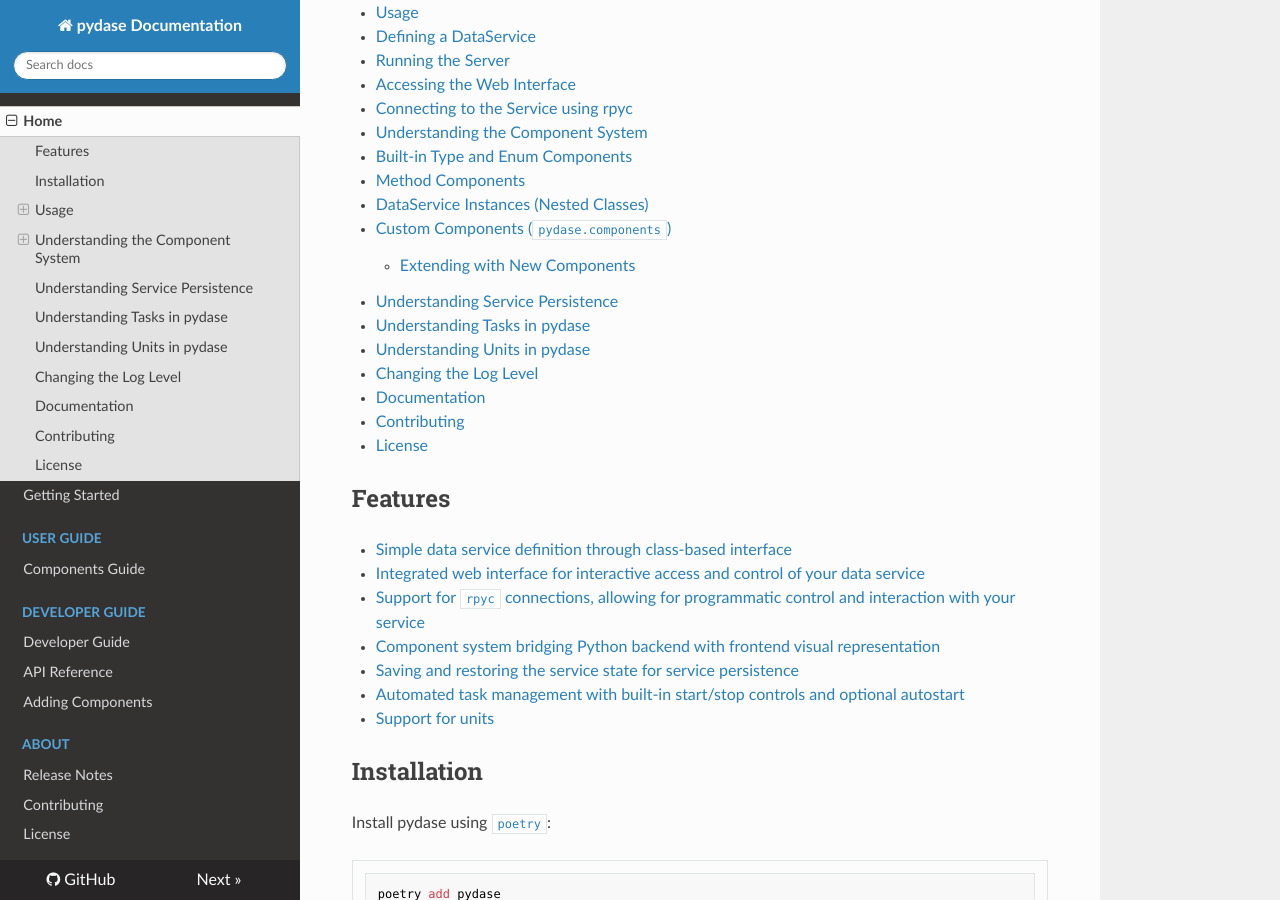
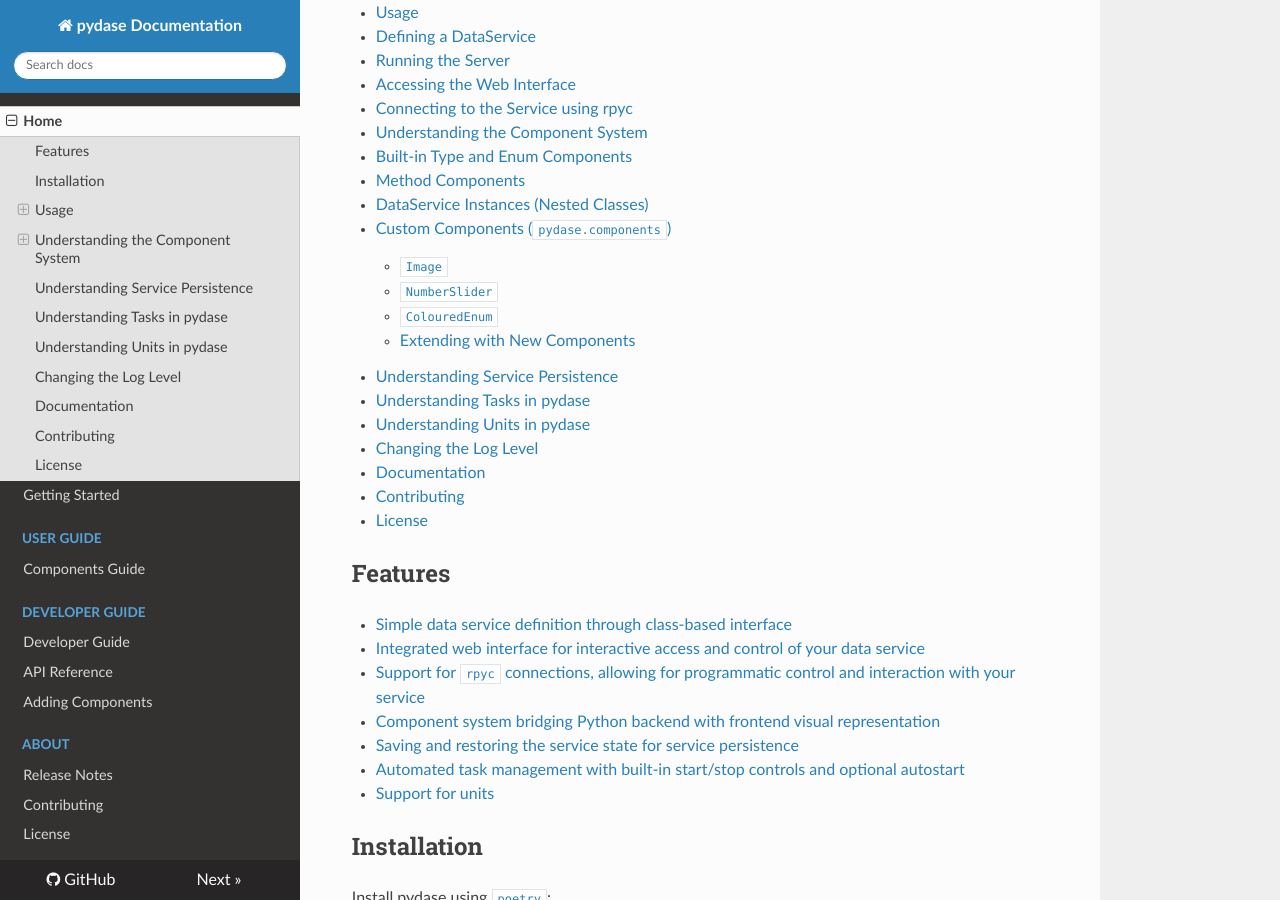
Before and after one commit to tiqi-group/pydase, an MkDocs documentation site: the page built from docs/index.md, in a window 1280 px wide and 900 px high, scrolled down 352 px. Built offline with MkDocs 1.6.1, drawn with Linux system fonts in a browser that asks for light colours; nearby versions of some CDN libraries.

Commit message:
Update docs

```diff
--- a/README.md
+++ b/README.md
@@ -17,6 +17,9 @@
   - [Method Components](#method-components)
   - [DataService Instances (Nested Classes)](#dataservice-instances-nested-classes)
   - [Custom Components (`pydase.components`)](#custom-components-pydasecomponents)
+    - [`Image`](#image)
+    - [`NumberSlider`](#numberslider)
+    - [`ColouredEnum`](#colouredenum)
     - [Extending with New Components](#extending-with-new-components)
 - [Understanding Service Persistence](#understanding-service-persistence)
 - [Understanding Tasks in pydase](#understanding-tasks-in-pydase)
```
Also changed, not shown: docs/user-guide/Components.md (+0 -1 lines).
